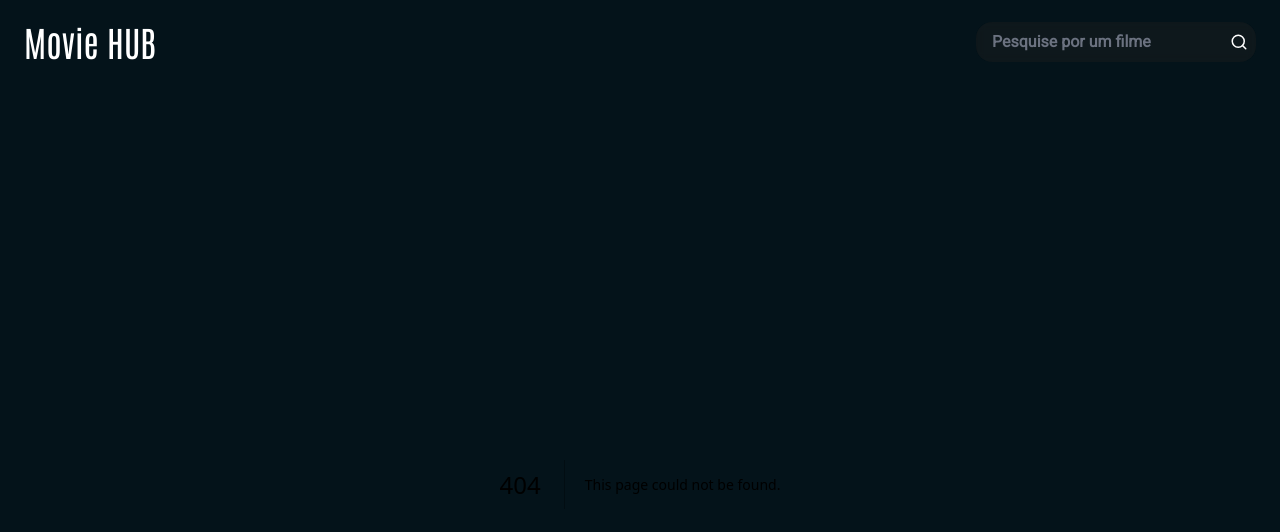
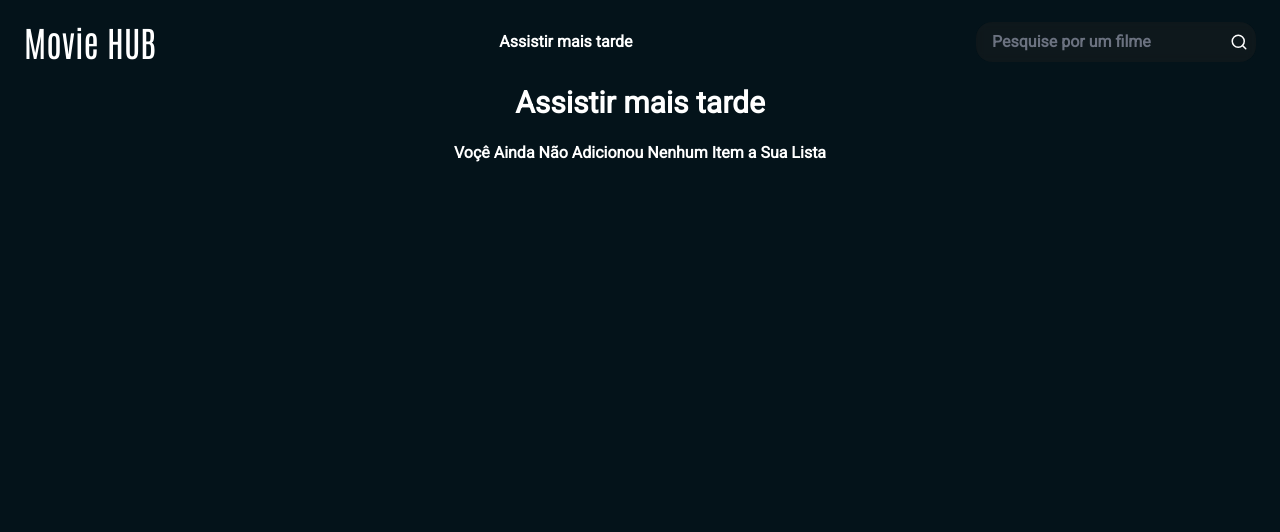
Before and after one commit to rogermarques08/movie-hub, a Next.js app: page /watch-list in a window 1280 px wide. Before the commit this address had no page. Shown: the top 532 px of the page. Built offline with nearby package versions, Linux system fonts and the light colour scheme.

Commit message:
feat: adding watchlist page

```diff
--- /dev/null
+++ b/src/app/watch-list/page.tsx
@@ -0,0 +1,19 @@
+"use client"
+
+import WatchList from "@/components/WatchList"
+import useWatchList from "@/hooks/useWatchList"
+
+export default function WatchListPage() {
+    const { watchList } = useWatchList()
+
+    return (
+        <main className="px-5">
+            <h1 className="text-white text-3xl font-bold text-center">Assistir mais tarde</h1>
+            {(watchList.length === 0 && window !== undefined) ? (
+                <h1 className="text-white font-semibold text-center mt-5">Voçê Ainda Não Adicionou Nenhum Item a Sua Lista</h1>
+            ): (
+                <WatchList watchList={watchList} />
+            )}
+        </main>
+    )
+}
--- a/src/components/Details.tsx
+++ b/src/components/Details.tsx
@@ -20,7 +20,7 @@ export default function Details(props: DetailsProps) {
                 <h3 className={`${antonio.className} text-[#7a7a7a] font-semibold text-xl my-2`}>SINOPSE</h3>
                 <p>{movie.overview}</p>
             </div>
-            <WishListBtn  movie={{id: movie.id, img: movie.backdrop_path, type: "movie"}}/>
+            <WishListBtn  movie={{id: movie.id, img: movie.poster_path, type: "movie", title: movie.title}}/>
         </section>
     )
 }
--- a/src/components/Header.tsx
+++ b/src/components/Header.tsx
@@ -1,3 +1,4 @@
+import Link from "next/link";
 import Logo from "./Logo";
 import SearchInput from "./SearchInput";
 
@@ -5,6 +6,7 @@ export default function Header() {
     return (
         <header className='flex justify-center min-[537px]:justify-between gap-4 px-6 py-4 items-center flex-wrap'>
             <Logo />
+            <Link href='/watch-list' className="font-semibold text-white">Assistir mais tarde</Link>
             <SearchInput />
         </header>
     )
--- /dev/null
+++ b/src/components/WatchList.tsx
@@ -0,0 +1,28 @@
+import { WatchList } from "@/hooks/useWatchList"
+import Image from "next/image"
+import Link from "next/link"
+
+interface WatchListProps {
+    watchList: WatchList[]
+}
+export default function WatchList({watchList} : WatchListProps){
+    return(
+        <ul className="flex flex-wrap justify-center items-center gap-2 mt-5">
+                {watchList.map((movie) => (
+                    <li key={movie.id}>
+                        <Link href={`/media/${movie.type}/${movie.id}`}>
+                            <Image
+                                src={`https://image.tmdb.org/t/p/w500${movie.img}`}
+                                alt={movie.title}
+                                width={120}
+                                height={170}
+                                priority
+                                className="rounded-2xl"
+                            />
+                        </Link>
+                    </li>
+
+                ))}
+            </ul>
+    )
+}
--- a/src/components/WishListBtn.tsx
+++ b/src/components/WishListBtn.tsx
@@ -1,19 +1,19 @@
 "use client"
-import useWishList, { WishList } from "@/hooks/useWishList"
+import useWatchList, { WatchList } from "@/hooks/useWatchList"
 import { BsBookmark, BsBookmarkFill } from "react-icons/bs"
 
 interface WishListBtnnProps {
-    movie: WishList
+    movie: WatchList
 }
 
 export default function WishListBtn({ movie }: WishListBtnnProps) {
-    const { addWishList, isOnList, removeWishList } = useWishList()
+    const { addWatchList,watchList, isOnList, removeWatchList } = useWatchList()
 
     return (
         <>
-            {isOnList(movie.id) ? (
+            {watchList.some((item) => item.id === movie.id) ? (
                 <button
-                    onClick={() => removeWishList(movie.id)}
+                    onClick={() => removeWatchList(movie.id)}
                     className="flex items-center gap-3 rounded-md p-2 mt-3 font-semibold bg-red-600"
                 >
                     <BsBookmarkFill />
@@ -22,7 +22,7 @@ export default function WishListBtn({ movie }: WishListBtnnProps) {
                 </button>
             ) : (
                 <button
-                    onClick={() => addWishList(movie)}
+                    onClick={() => addWatchList(movie)}
                     className="flex items-center gap-3 rounded-md p-2 mt-3 font-semibold bg-green-700"
                 >
                     <BsBookmark />
```
Also changed, not shown: src/hooks/useHandleBanner.tsx (+7 -5 lines).
